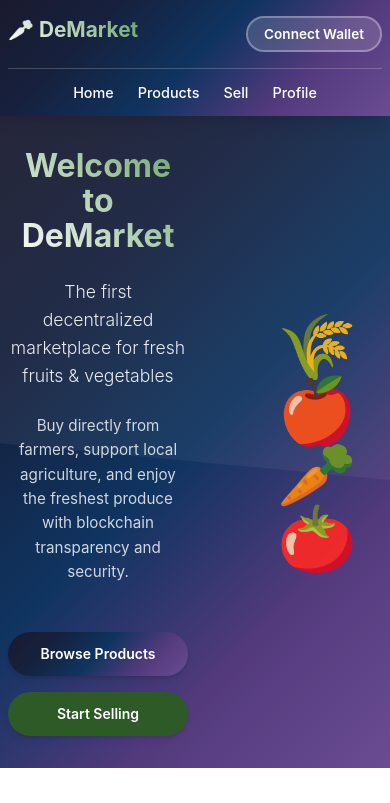
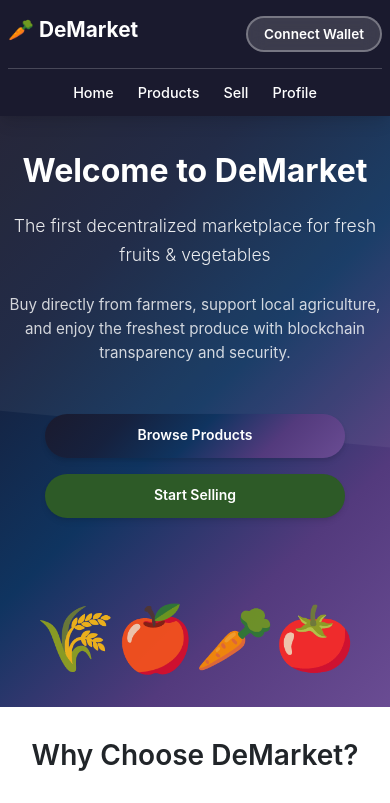
Before and after one commit to subhajitlucky/DeMarket, a React (Vite) app in the folder client/: page / in a window 390 px wide. Shown: the top 803 px of the page. Built offline with nearby package versions, Linux system fonts and the light colour scheme.

Commit message:
fixed hero

```diff
--- a/client/src/styles/Footer.css
+++ b/client/src/styles/Footer.css
@@ -32,10 +32,12 @@
   /* Slightly smaller heading */
   font-size: 1.3rem;
   margin-bottom: var(--spacing-md);
-  background: linear-gradient(45deg, var(--text-white), var(--accent-green));
-  -webkit-background-clip: text;
-  -webkit-text-fill-color: transparent;
-  background-clip: text;
+  /* Solid white text to match navbar */
+  background: none;
+  color: var(--text-white);
+  -webkit-background-clip: unset;
+  -webkit-text-fill-color: unset;
+  background-clip: unset;
 }
 
 .footer-section p {
--- a/client/src/styles/HomePage.css
+++ b/client/src/styles/HomePage.css
@@ -53,20 +53,25 @@
   margin: 0;
   padding: 0 var(--spacing-xl);
   display: flex;
-  justify-content: space-between;
+  flex-direction: column;
+  justify-content: center;
   align-items: center;
+  text-align: center;
   position: relative;
   z-index: 1;
+  max-width: 900px;
+  margin: 0 auto;
 }
-/* Flex adjustments for hero text and image */
+
 .hero-text {
-  flex: 1;
-  padding-right: var(--spacing-xl);
+  margin-bottom: var(--spacing-2xl);
+  max-width: 700px;
 }
+
 .hero-image {
-  flex: 1;
   display: flex;
   justify-content: center;
+  margin-top: var(--spacing-xl);
 }
 
 .hero-text h1 {
@@ -74,11 +79,12 @@
   font-weight: 700;
   margin-bottom: var(--spacing-lg);
   line-height: 1.1;
+  /* Solid white title instead of gradient */
   color: var(--text-white);
-  background: linear-gradient(45deg, var(--text-white), var(--accent-green));
-  -webkit-background-clip: text;
-  -webkit-text-fill-color: transparent;
-  background-clip: text;
+  background: none;
+  -webkit-background-clip: unset;
+  -webkit-text-fill-color: unset;
+  background-clip: unset;
 }
 
 .hero-subtitle {
@@ -101,6 +107,7 @@
   display: flex;
   gap: var(--spacing-lg);
   flex-wrap: wrap;
+  justify-content: center;
 }
 
 .hero-image {
@@ -397,6 +404,22 @@
   }
 }
 
+/* Responsive stack for hero content */
+@media (max-width: 768px) {
+  .hero-content {
+    padding: 0 var(--spacing-lg);
+  }
+
+  .hero-text {
+    margin-bottom: var(--spacing-xl);
+    max-width: 100%;
+  }
+
+  .hero-image {
+    margin-top: var(--spacing-lg);
+  }
+}
+
 @media (max-width: 480px) {
   .hero {
     padding: var(--spacing-xl) 0;
--- a/client/src/styles/Navbar.css
+++ b/client/src/styles/Navbar.css
@@ -1,7 +1,7 @@
 @import './variables.css';
 
 .navbar {
-  background: var(--primary-gradient);
+  background: var(--bg-dark);
   box-shadow: var(--shadow-lg);
   position: sticky;
   top: 0;
@@ -37,10 +37,12 @@
   margin: 0;
   font-size: 1.8rem;
   font-weight: 700;
-  background: linear-gradient(45deg, var(--text-white), var(--accent-green));
-  -webkit-background-clip: text;
-  -webkit-text-fill-color: transparent;
-  background-clip: text;
+  /* Use solid white color matching footer */
+  color: var(--text-white);
+  background: none;
+  -webkit-background-clip: unset;
+  -webkit-text-fill-color: unset;
+  background-clip: unset;
 }
 
 .navbar-menu {
```
